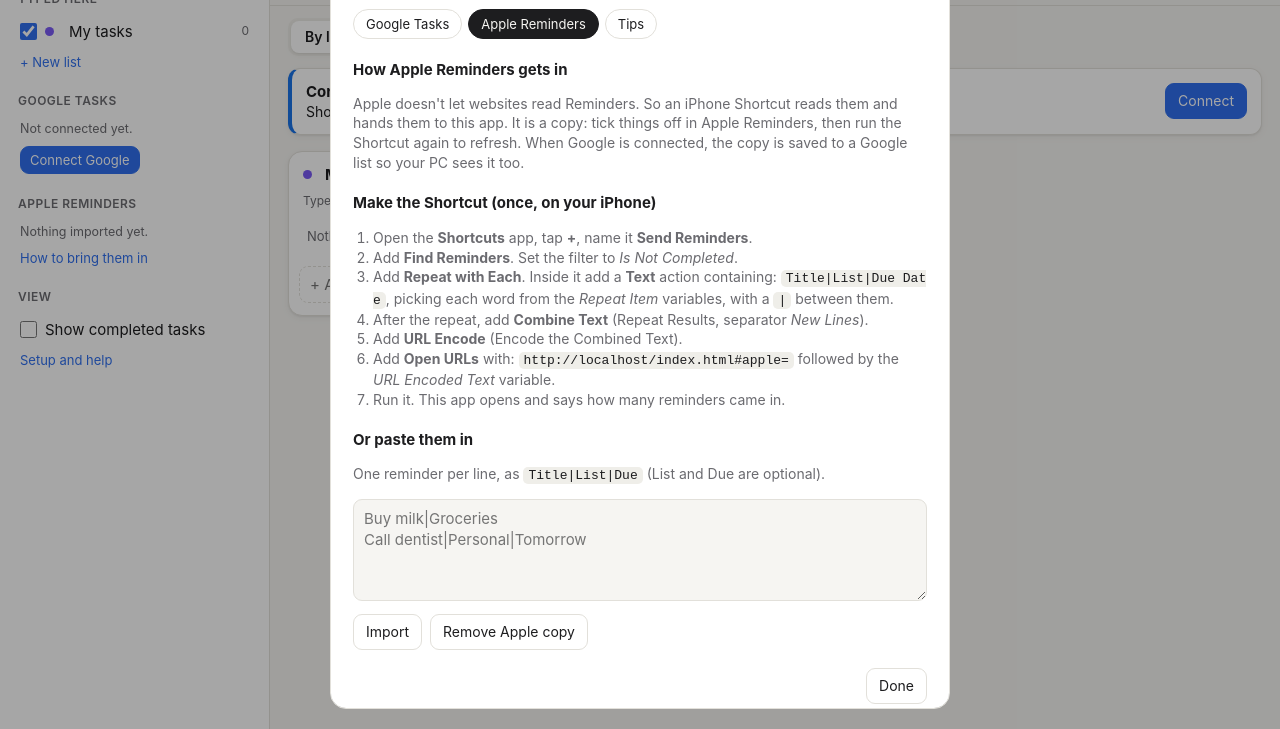
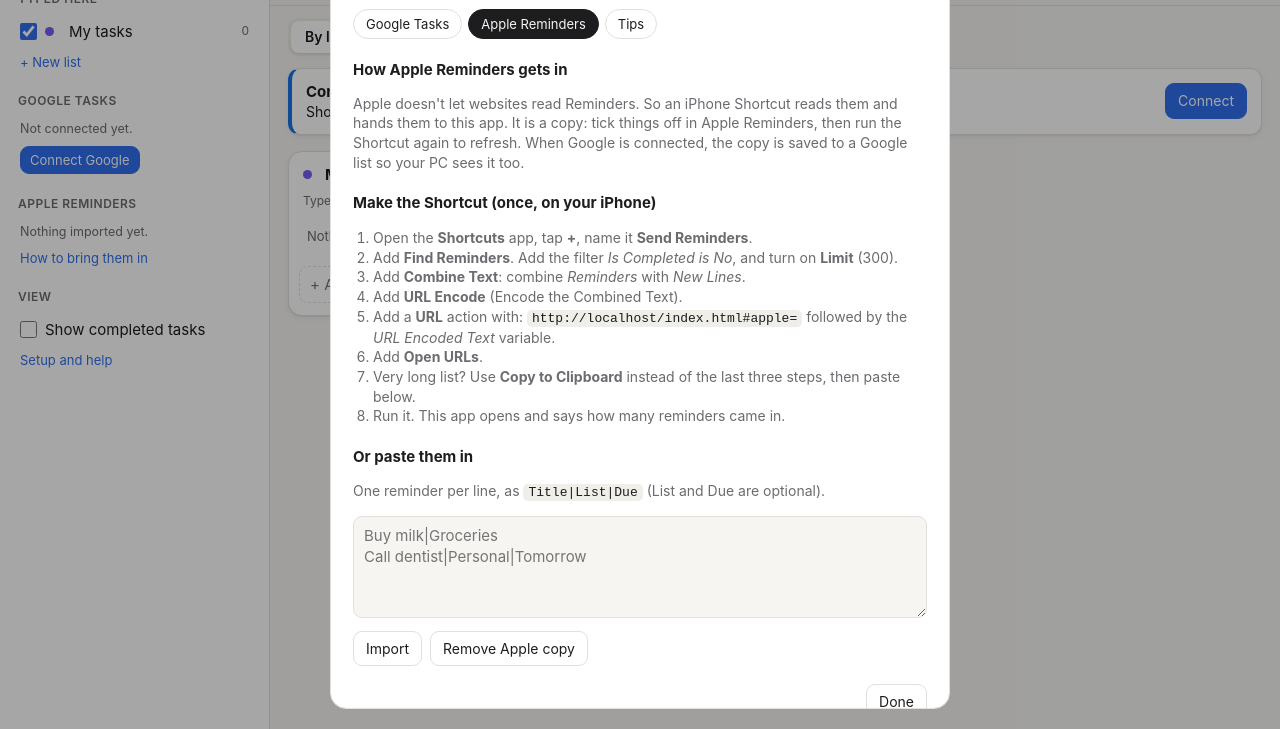
Before and after one commit to reneb88/todo, a plain HTML site: page index.html in a window 1280 px wide. Both pictures are taken after a click on the button "How to bring them in". Shown: the part 71-800 px from the top of the page. Drawn offline with Linux system fonts and the light colour scheme.

Commit message:
Use the faster no-loop Shortcut in the Apple help
Co-Authored-By: Claude Opus 5.5 <noreply@anthropic.com>
Claude-Session: https://claude.ai/code/session_014v1BjBos4NSb7oSaLJp54v

```diff
--- a/index.html
+++ b/index.html
@@ -225,11 +225,12 @@ dialog::backdrop{background:rgba(0,0,0,.35)}
       <h3>Make the Shortcut (once, on your iPhone)</h3>
       <ol>
         <li>Open the <b>Shortcuts</b> app, tap <b>+</b>, name it <b>Send Reminders</b>.</li>
-        <li>Add <b>Find Reminders</b>. Set the filter to <i>Is Not Completed</i>.</li>
-        <li>Add <b>Repeat with Each</b>. Inside it add a <b>Text</b> action containing: <code>Title|List|Due Date</code>, picking each word from the <i>Repeat Item</i> variables, with a <code>|</code> between them.</li>
-        <li>After the repeat, add <b>Combine Text</b> (Repeat Results, separator <i>New Lines</i>).</li>
+        <li>Add <b>Find Reminders</b>. Add the filter <i>Is Completed is No</i>, and turn on <b>Limit</b> (300).</li>
+        <li>Add <b>Combine Text</b>: combine <i>Reminders</i> with <i>New Lines</i>.</li>
         <li>Add <b>URL Encode</b> (Encode the Combined Text).</li>
-        <li>Add <b>Open URLs</b> with: <code id="appleUrl"></code> followed by the <i>URL Encoded Text</i> variable.</li>
+        <li>Add a <b>URL</b> action with: <code id="appleUrl"></code> followed by the <i>URL Encoded Text</i> variable.</li>
+        <li>Add <b>Open URLs</b>.</li>
+        <li>Very long list? Use <b>Copy to Clipboard</b> instead of the last three steps, then paste below.</li>
         <li>Run it. This app opens and says how many reminders came in.</li>
       </ol>
       <h3>Or paste them in</h3>
```
